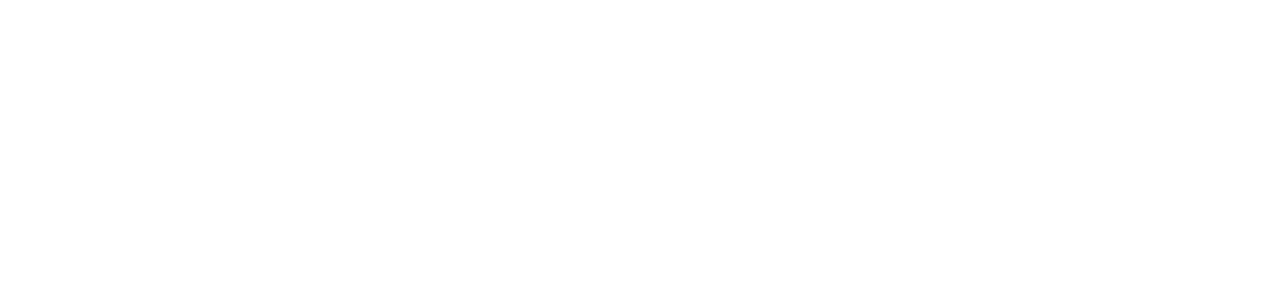
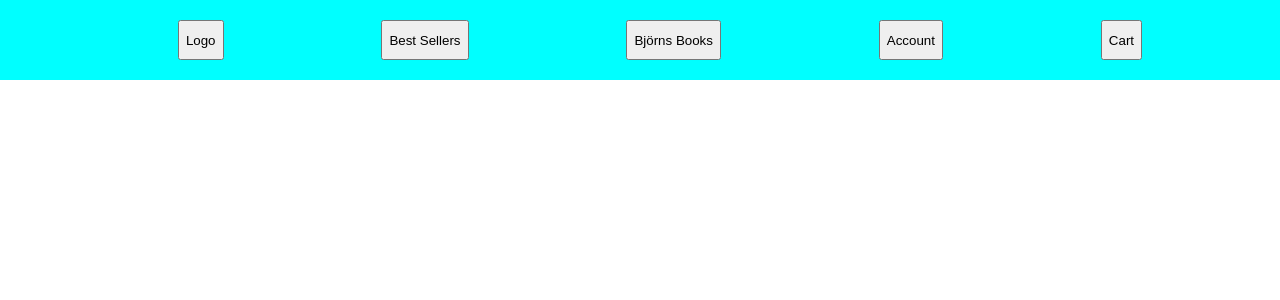
Before and after one commit to mendozaremi/Bjorns_Books, a React (Create React App) app: page / in a window 1280 px wide. Shown: the top 300 px of the page. Built offline with nearby package versions, Linux system fonts and the light colour scheme.

Commit message:
nav structure complete needs styling

```diff
--- a/src/App.css
+++ b/src/App.css
@@ -1,2 +1,7 @@
+* {
+  margin: 0;
+}
+
 .App {
+  background-color: rgb(212, 255, 241);
 }
--- a/src/App.js
+++ b/src/App.js
@@ -1,10 +1,15 @@
 import React from 'react';
 import './App.css';
+import Nav from './Nav.js';
 
 function App() {
   return (
     <div className="App">
       <header className="App-header">
+        <Nav />
+        {/* Hero About Bjorn*/}
+        {/* Books  */}
+        {/* Footer */}
       </header>
     </div>
   );
--- /dev/null
+++ b/src/Nav.css
@@ -0,0 +1,11 @@
+.nav {
+  position: fixed;
+  top: 0;
+  width: 100%;
+  padding: 20px;
+  height: 40px;
+  z-index: 1;
+  display: flex;
+  justify-content: space-evenly;
+  background-color: aqua;
+}
--- /dev/null
+++ b/src/Nav.js
@@ -0,0 +1,16 @@
+import React from 'react';
+import './Nav.css';
+
+function Nav() {
+  return (
+    <div className="nav">
+      <button className="nav_logo">Logo</button>
+      <button>Best Sellers</button>
+      <button>Björns Books</button>
+      <button>Account</button>
+      <button className="nav_cart">Cart</button>
+    </div>
+  );
+}
+
+export default Nav;
```
